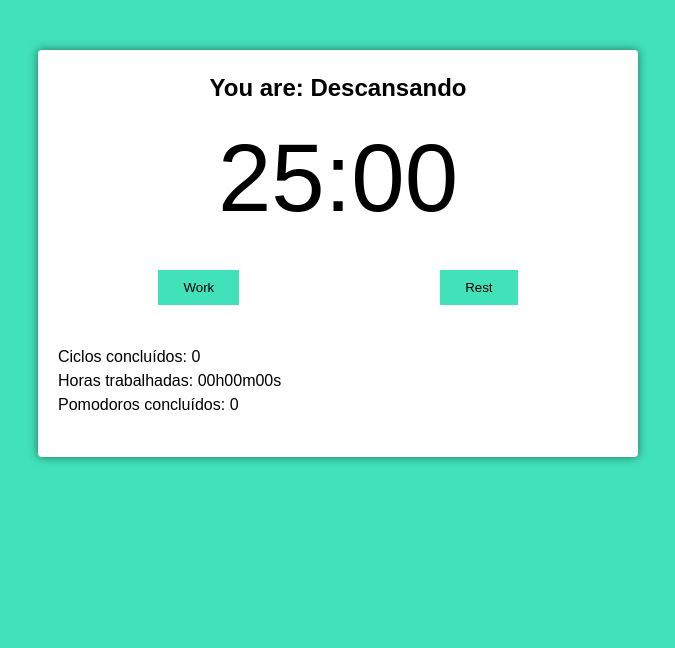
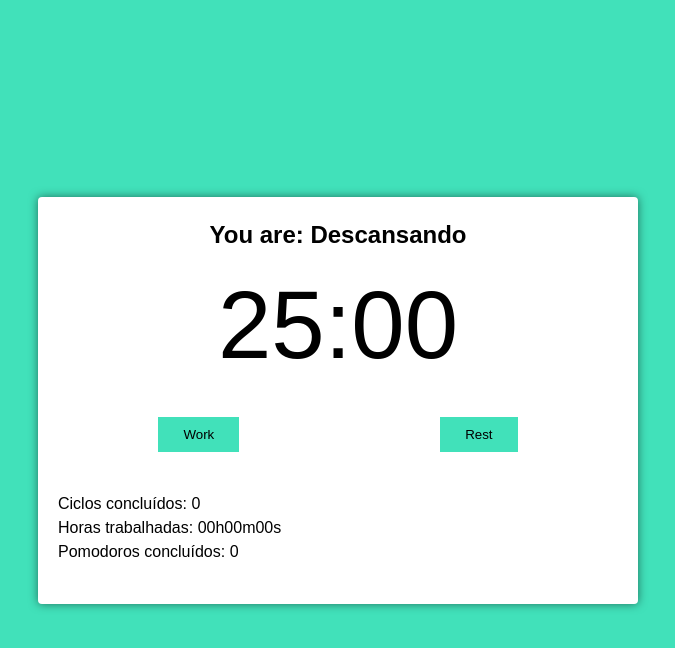
Before and after one commit to Mathesu-veLi/Pomodoro-App, a React (Create React App) app: page / in a window 1280 px wide. Shown: the top 648 px of the page, without its empty margins (302-977 px from the left). Built offline with nearby package versions, Linux system fonts and the light colour scheme.

Commit message:
edit style

```diff
--- a/src/index.css
+++ b/src/index.css
@@ -10,10 +10,14 @@ body {
     background: #41e1ba;
     transition: background-color 300ms ease-in-out;
     line-height: 1.5;
+    display: flex;
+    justify-content: center;
+    align-items: center;
+    height: 100vh;
 }
 
 .container {
-    max-width: 640px;
+    width: 640px;
     margin: 0 auto;
 }
 
```
